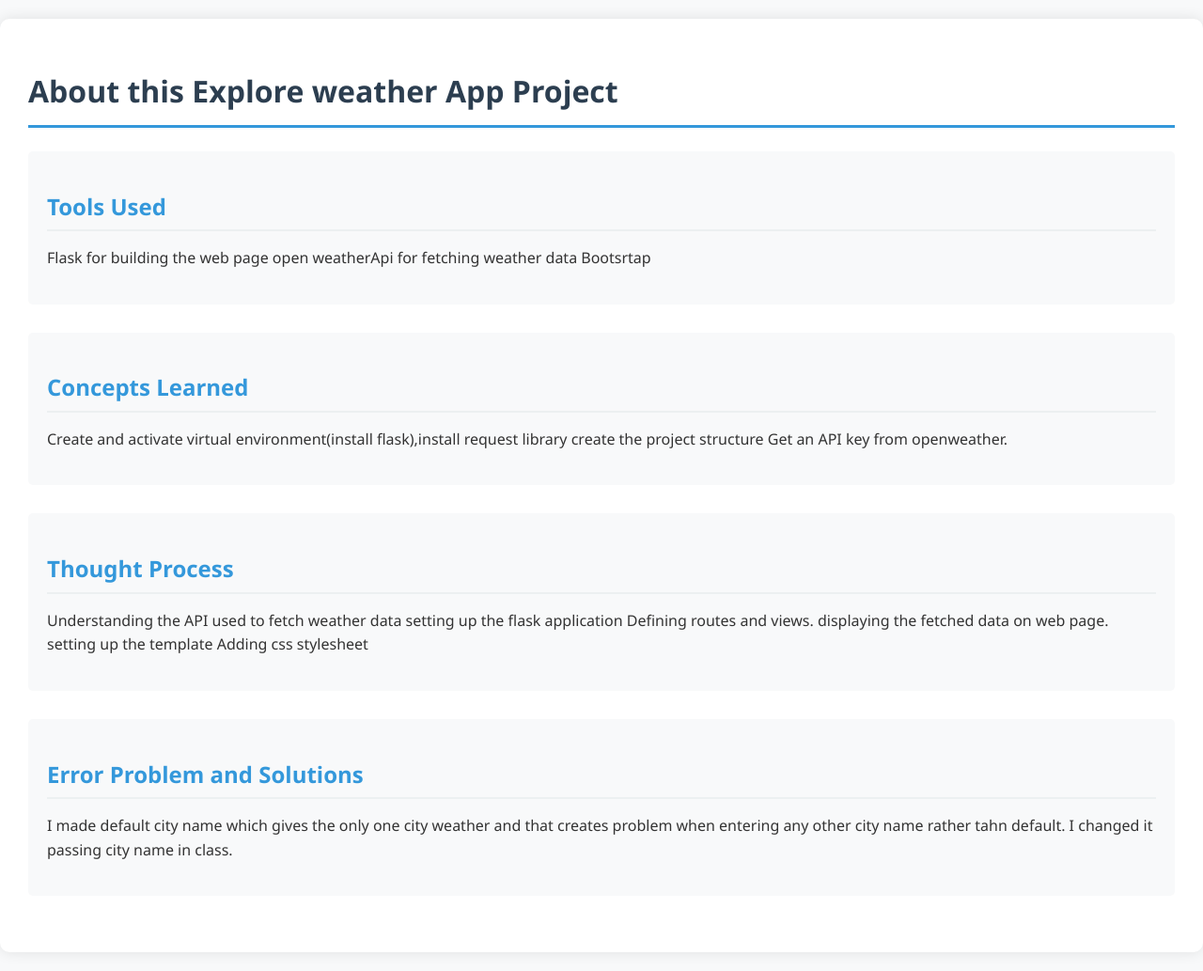
After one commit to Dhakal1997/explore-weather-API, a Flask app: template templates/about.html in a window 1280 px wide. The commit adds this page. Shown: the whole page at 94% size. Run offline with Flask 3, Linux system fonts and the light colour scheme; the template is opened without the code that fills it, so the values that code supplies are empty.

Commit message:
nice ui, secret_key

```diff
--- /dev/null
+++ b/static/css/about.css
@@ -0,0 +1,122 @@
+/* Basic Reset and Body Styling */
+body {
+    font-family: 'Segoe UI', Tahoma, Geneva, Verdana, sans-serif;
+    line-height: 1.6;
+    background-color: #f8f9fa;
+    color: #333;
+    margin: 0;
+    padding: 20px 0;
+}
+
+/* Container Styling */
+.container {
+    background-color: white;
+    padding: 30px;
+    border-radius: 10px;
+    box-shadow: 0 0 15px rgba(0,0,0,0.1);
+}
+
+/* Heading Styling */
+h1 {
+    color: #2c3e50;
+    border-bottom: 3px solid #3498db;
+    padding-bottom: 10px;
+    margin-bottom: 25px;
+}
+
+h2 {
+    color: #3498db;
+    margin-bottom: 15px;
+    padding-bottom: 5px;
+    border-bottom: 2px solid #ecf0f1;
+}
+
+/* Section Styling */
+section {
+    margin-bottom: 30px;
+    padding: 20px;
+    background-color: #f8f9fa;
+    border-radius: 5px;
+    transition: all 0.3s ease;
+}
+
+section:hover {
+    box-shadow: 0 2px 8px rgba(0,0,0,0.1);
+    transform: translateY(-2px);
+}
+
+/* Button Enhancements */
+.btn {
+    margin: 5px;
+    transition: all 0.3s ease;
+}
+
+.btn:hover {
+    transform: translateY(-2px);
+    box-shadow: 0 2px 8px rgba(0,0,0,0.15);
+}
+
+.btn-primary:hover {
+    background-color: #2878c9;
+    border-color: #2878c9;
+}
+
+.btn-info:hover {
+    background-color: #17a2b8;
+    border-color: #17a2b8;
+}
+
+/* Error/Solution Section Specifics */
+section h2[data-section="errors"] {
+    color: #e74c3c;
+    border-color: #f5b7b1;
+}
+
+section[data-section="errors"] {
+    background-color: #fdedec;
+}
+
+section h2[data-section="solutions"] {
+    color: #2ecc71;
+    border-color: #a9dfbf;
+}
+
+section[data-section="solutions"] {
+    background-color: #eafaf1;
+}
+
+/* Responsive Design */
+@media (max-width: 768px) {
+    .container {
+        padding: 15px;
+    }
+
+    h1 {
+        font-size: 1.8rem;
+    }
+
+    .btn {
+        width: 100%;
+        margin: 5px 0;
+    }
+}
+/* Example CSS rules */
+.tool-section {
+    background-color: #e8f4f8;
+    border-left: 4px solid #3498db;
+}
+
+.error-section {
+    background-color: #fde8e6;
+    border-left: 4px solid #e74c3c;
+}
+
+.navigation-buttons {
+    margin-top: 2rem;
+    text-align: center;
+}
+
+.thought-section {
+    background-color: #f6f6f6;
+    border-left: 4px solid #95a5a6;
+}
--- /dev/null
+++ b/templates/about.html
@@ -0,0 +1,59 @@
+<html>
+    <head>
+        <title>About</title>
+        <link rel="stylesheet" href="{{ url_for('static', filename='css/about.css') }}">
+    </head>
+    <body>
+
+
+        <div class="container">
+            <h1 class="mt-4">About this Explore weather App Project</h1>
+
+            <section class="my-4">
+                <h2>Tools Used</h2>
+                <p> Flask for building the web page
+                    open weatherApi for fetching weather data
+                    Bootsrtap
+                </p>
+            </section>
+
+            <section class="my-4">
+                <h2>Concepts Learned</h2>
+                <p>
+                    Create and activate virtual environment(install flask),install request library
+                    create the project structure
+                    Get an API key from openweather.
+
+
+                </p>
+            </section>
+
+
+
+
+
+
+
+    <section class="my-4">
+        <h2>Thought Process</h2>
+        <p>
+            Understanding the API used to fetch weather data
+            setting  up the flask application
+            Defining routes and views.
+            displaying the fetched data on web page.
+            setting up the template
+            Adding css stylesheet
+        </p>
+    </section>
+
+    <section class="my-4">
+        <h2>Error Problem and Solutions</h2>
+        <p>
+            I made default city name which gives the only one city weather and that creates problem when entering any other city name rather tahn default.
+            I changed it passing city name in class.
+        </p>
+    </section>
+
+</div>
+</body>
+</html>
```
Also changed, not shown: templates/index.html (+56 -28 lines), weather.py (+13 -8 lines), 1 other file.
